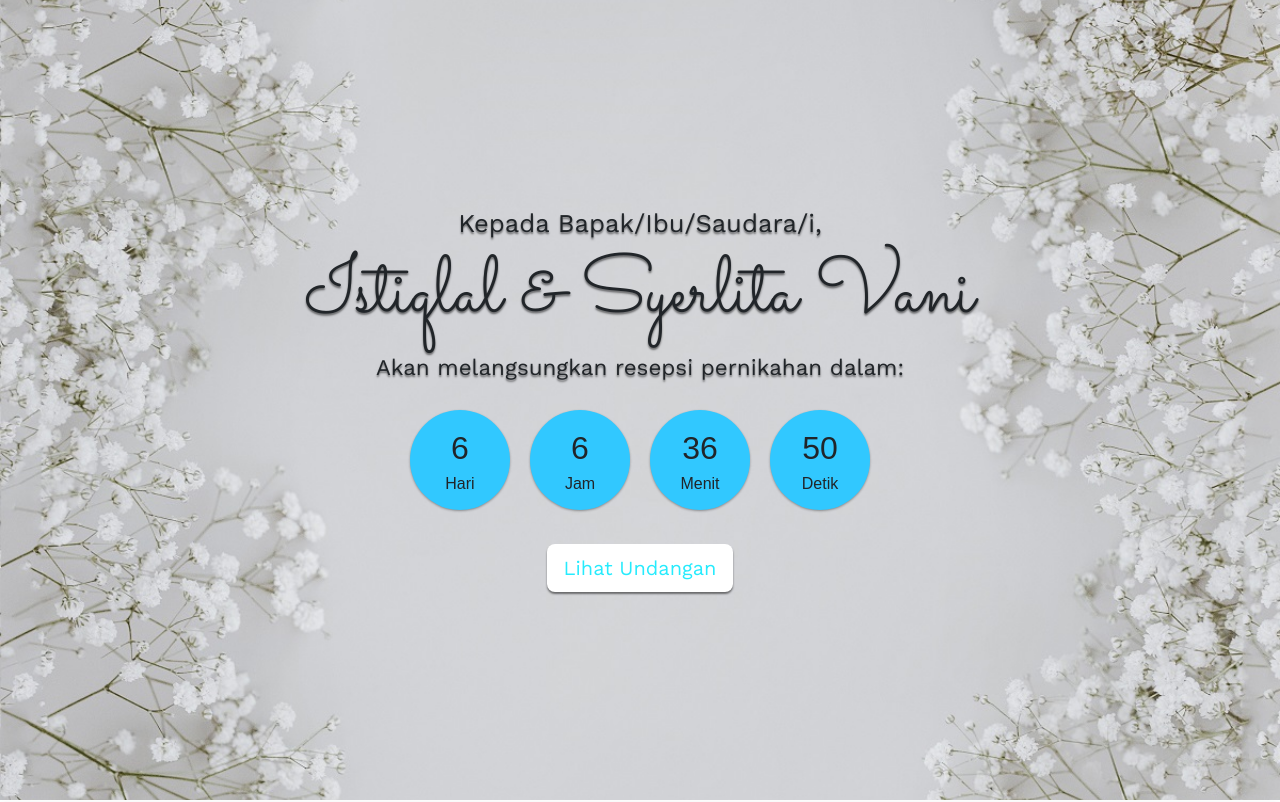
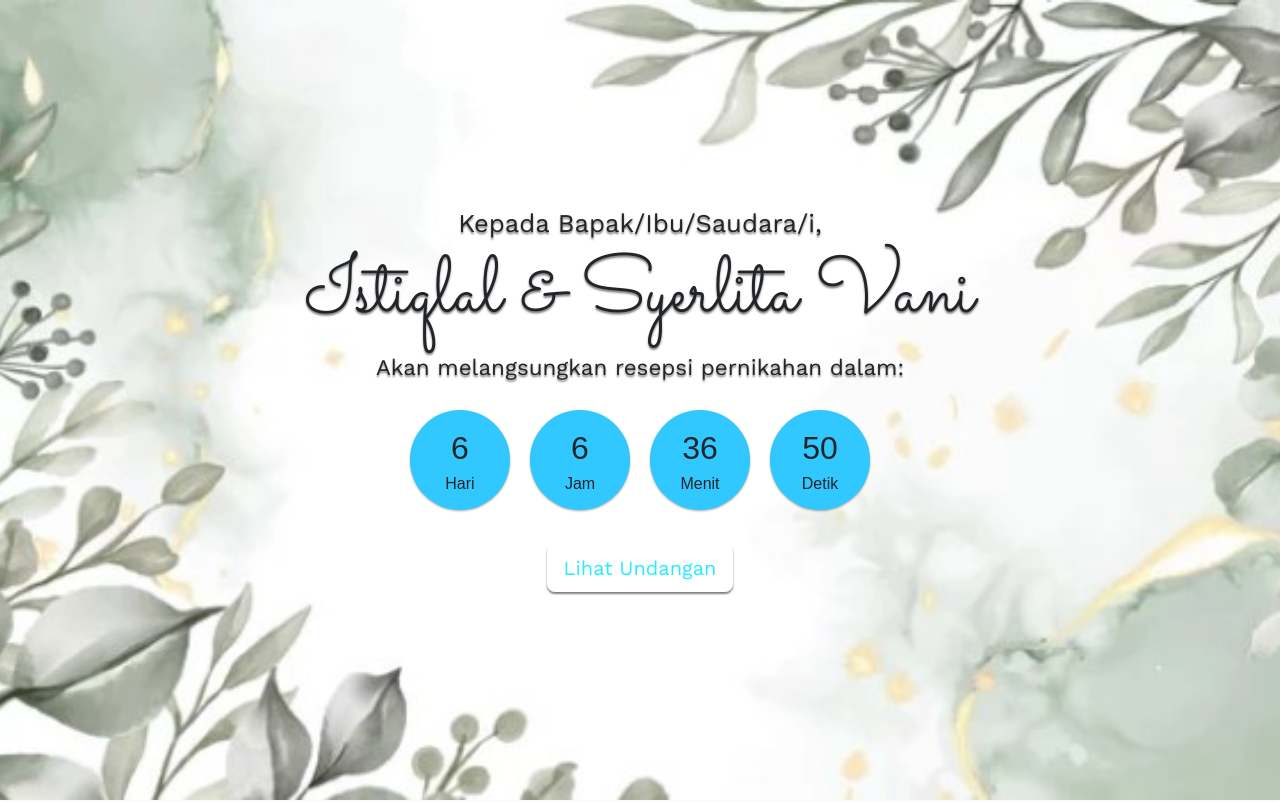
Before and after one commit to Alvaqi/Alvaqi_weding, a plain HTML site: page index.html in a window 1280 px wide. Shown: the top 802 px of the page. Drawn offline with nearby package versions, Linux system fonts and the light colour scheme; grey boxes are pictures that could not be loaded.

Commit message:
ubah gambar

```diff
--- a/style.css
+++ b/style.css
@@ -15,7 +15,7 @@ body{
     left: 0;
     width: 100%;
     height: 100%;
-    background-image: url(img/wedding.jpg);
+    background-image: url(img/wedding2.jpg);
     background-size: cover;
     background-position: center;
     z-index: -1;
```
Also changed, not shown: img/wedding2.jpg (added).
